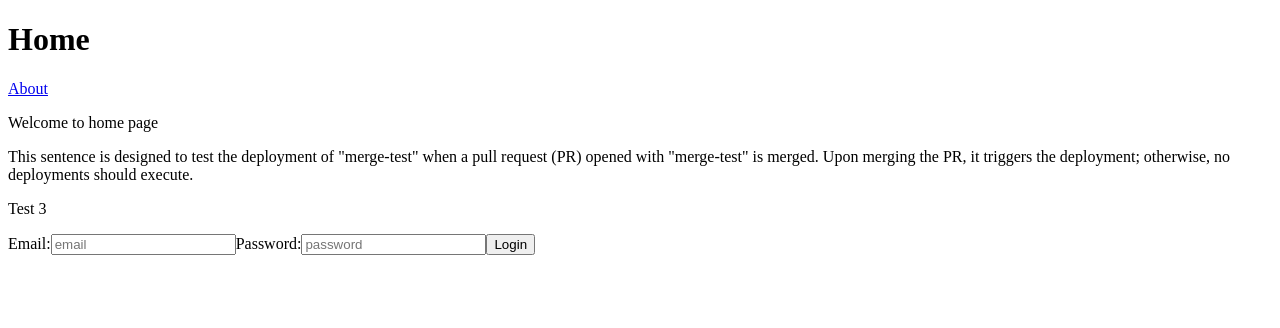
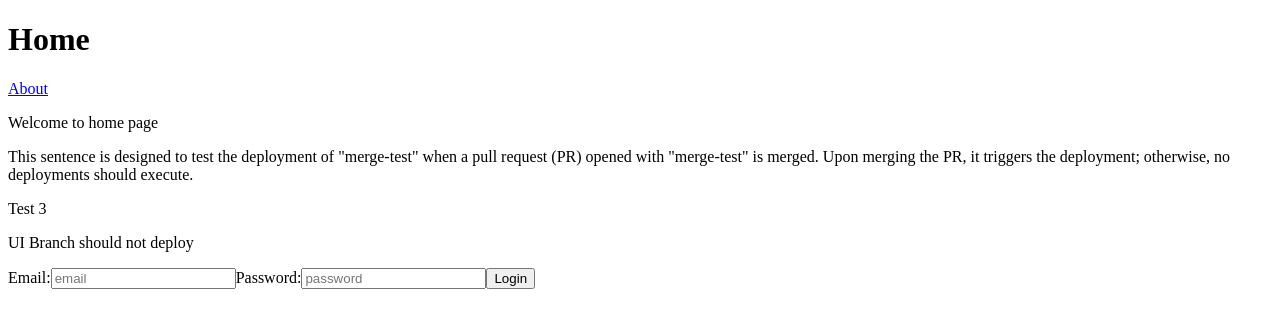
Before and after one commit to ibrahimAlphaSquad/playwright, a Next.js app: page / in a window 1280 px wide. Shown: the top 328 px of the page. Built offline with nearby package versions, Linux system fonts and the light colour scheme.

Commit message:
deployment check 1

```diff
--- a/app/page.tsx
+++ b/app/page.tsx
@@ -24,6 +24,7 @@ export default function Page() {
       <p>Welcome to home page</p>
       <p>This sentence is designed to test the deployment of "merge-test" when a pull request (PR) opened with "merge-test" is merged. Upon merging the PR, it triggers the deployment; otherwise, no deployments should execute.</p>
       <p>Test 3</p>
+      <p>UI Branch should not deploy</p>
       <form onSubmit={submitHandler} method="post">
         <label>
           Email:
```
